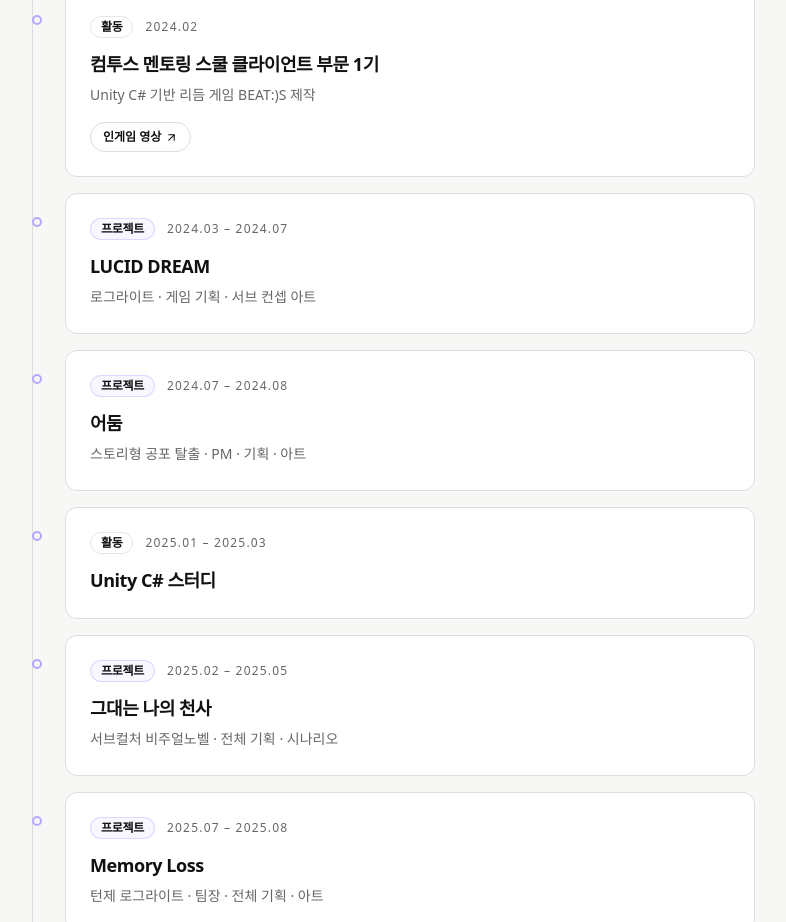
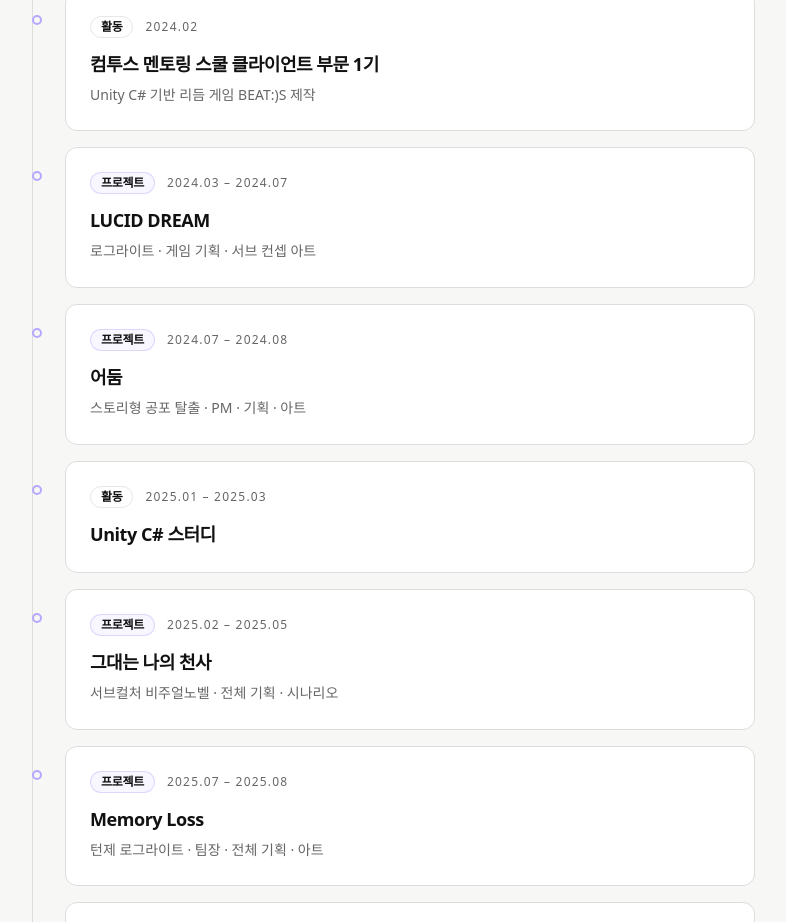
Before and after one commit to haehaejjang/website, a Next.js app: page / in a window 1280 px wide. Shown: the part 8900-9822 px from the top of the page, without its empty margins (50-836 px from the left). Built offline with nearby package versions, Linux system fonts and the light colour scheme.

Commit message:
Update career.ts

```diff
--- a/src/data/career.ts
+++ b/src/data/career.ts
@@ -1,16 +1,10 @@
 export type CareerCategory = "프로젝트" | "활동" | "수상" | "경력";
-
-export type CareerLink = {
-  label: string;
-  href: string;
-};
 
 export type CareerItem = {
   period: string;
   category: CareerCategory;
   title: string;
   description?: string;
-  externalLinks?: CareerLink[];
 };
 
 export const career: CareerItem[] = [
@@ -53,12 +47,6 @@ export const career: CareerItem[] = [
     category: "활동",
     title: "컴투스 멘토링 스쿨 클라이언트 부문 1기",
     description: "Unity C# 기반 리듬 게임 BEAT:)S 제작",
-    externalLinks: [
-      {
-        label: "인게임 영상",
-        href: "https://drive.google.com/file/d/1MtTo_5T5Y6shE1-qxPpZbBG3ON7NP3ld/view?usp=sharing",
-      },
-    ],
   },
   {
     period: "2024.03 – 2024.07",
```
